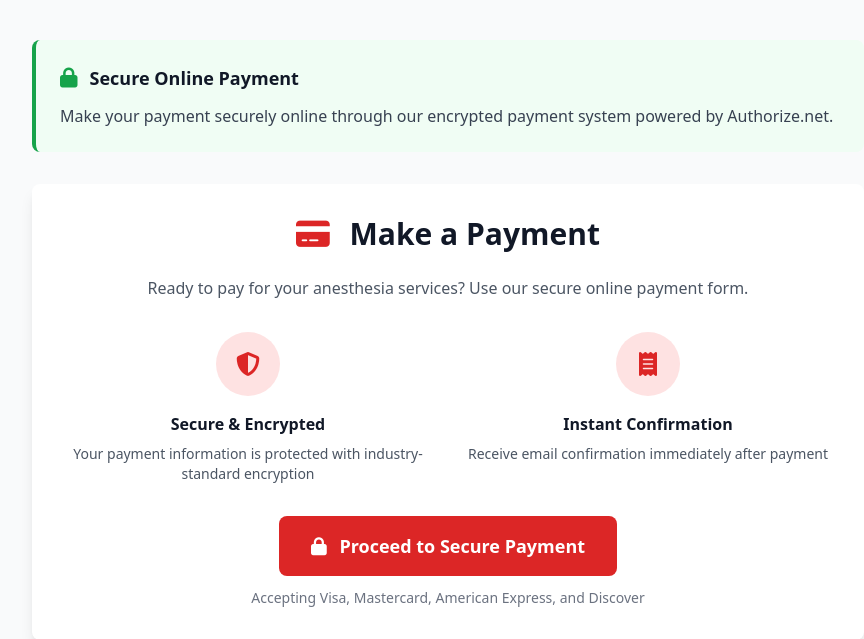
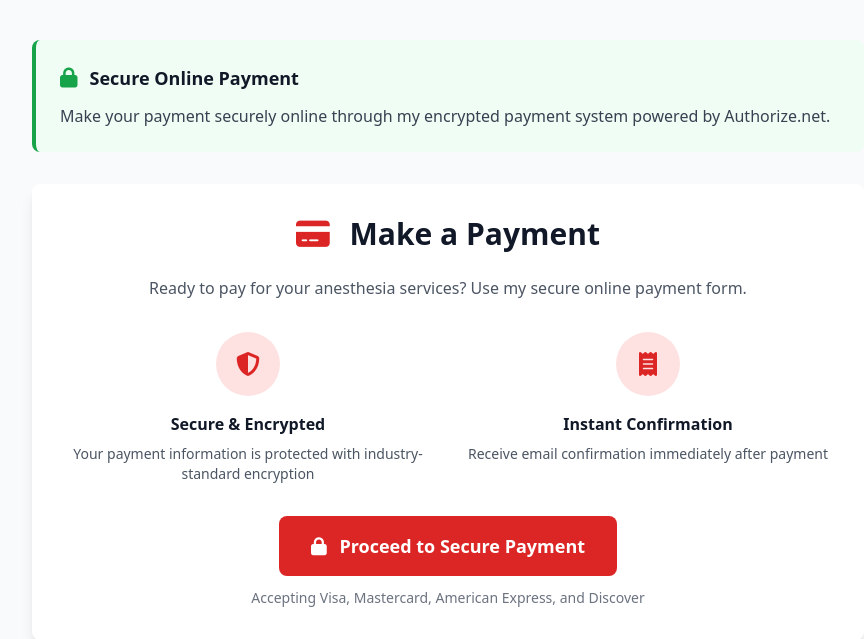
Before and after one commit to fredflores814/Mikkelsen-Anesthesia-Website, a Django app: page /financial-policy/ in a window 1280 px wide. Shown: the part 2017-2656 px from the top of the page, without its empty margins (192-1056 px from the left). Run offline with Django 5.2, Linux system fonts and the light colour scheme; some libraries are stand-ins or nearby versions.

Commit message:
Post review of payment update

```diff
--- a/templates/website/financial_policy.html
+++ b/templates/website/financial_policy.html
@@ -141,7 +141,7 @@
                 <i class="fas fa-lock text-green-600 text-xl mr-3"></i>
                 <h3 class="text-lg font-semibold text-gray-900">Secure Online Payment</h3>
             </div>
-            <p class="text-gray-700">Make your payment securely online through our encrypted payment system powered by Authorize.net.</p>
+            <p class="text-gray-700">Make your payment securely online through my encrypted payment system powered by Authorize.net.</p>
         </div>
 
         <div class="bg-white rounded-lg shadow-lg p-8">
@@ -151,7 +151,7 @@
             </h2>
 
             <p class="text-gray-600 text-center mb-8">
-                Ready to pay for your anesthesia services? Use our secure online payment form.
+                Ready to pay for your anesthesia services? Use my secure online payment form.
             </p>
 
             <div class="grid grid-cols-1 md:grid-cols-2 gap-8 mb-8">
--- a/templates/website/payment.html
+++ b/templates/website/payment.html
@@ -192,7 +192,6 @@
                 <p class="text-gray-700">
                     <a href="tel:608-865-0971" class="text-gray-700 hover:text-red-600 transition-colors">(608) 865-0971</a>
                 </p>
-                <p class="text-gray-600 text-sm mt-2">Monday-Friday, 9AM-5PM CST</p>
             </div>
 
             <div class="bg-white p-6 rounded-lg shadow-md">
@@ -203,7 +202,6 @@
                 <p class="text-gray-700">
                     <a href="mailto:ErikMikkelsen@mikkelsenanesthesia.com" class="text-gray-700 hover:text-red-600 transition-colors">ErikMikkelsen@mikkelsenanesthesia.com</a>
                 </p>
-                <p class="text-gray-600 text-sm mt-2">We'll respond within 24 hours</p>
             </div>
         </div>
     </div>
```
